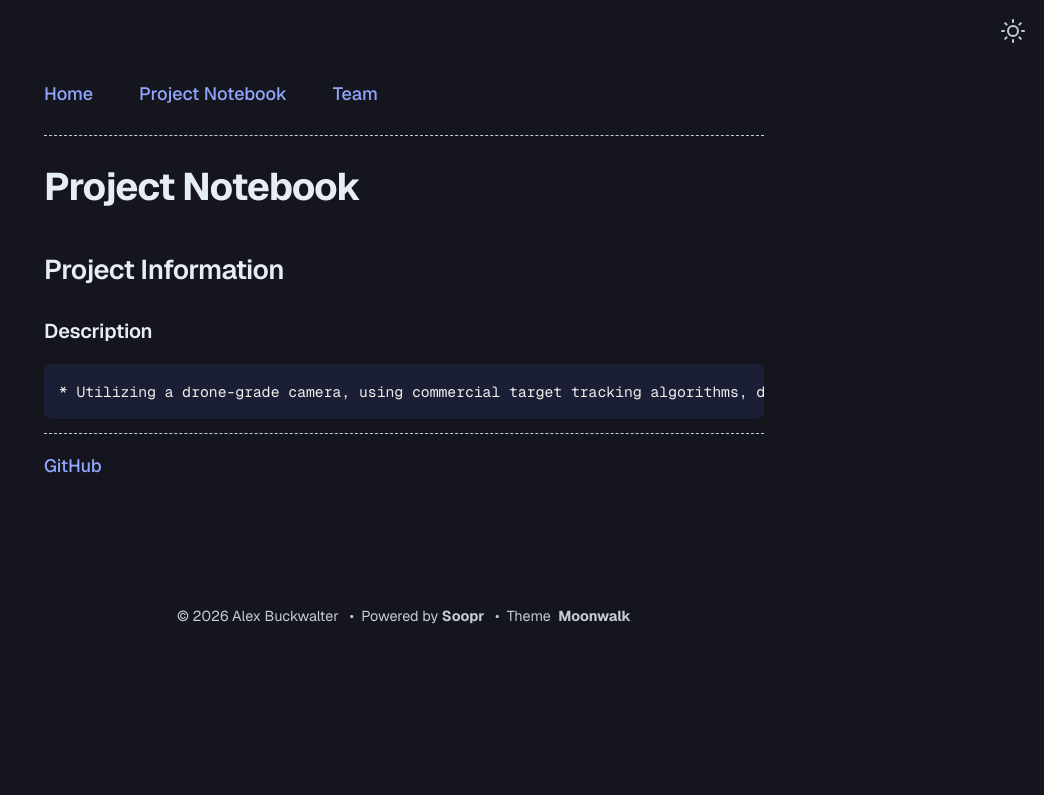
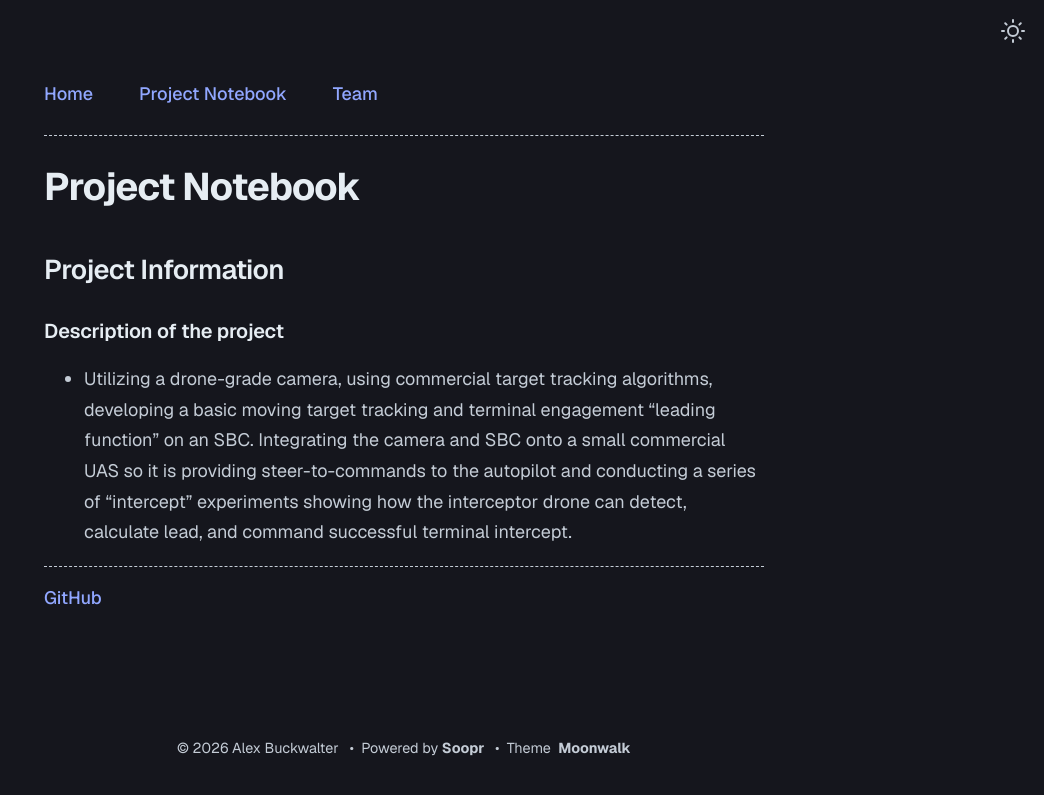
Before and after one commit to a-buck-1/a-buck-1.github.io-Senior-Design, a Jekyll site: the page built from notebook.md, in a window 1280 px wide. Shown: the top 795 px of the page, without its empty margins (236-1280 px from the left). Built offline with Jekyll 4.4.1, drawn with Linux system fonts in a browser that asks for light colours.

Commit message:
Update notebook.md

```diff
--- a/notebook.md
+++ b/notebook.md
@@ -6,5 +6,6 @@ permalink: /notebook/
 
 ## Project Information
 
-### Description
-    * Utilizing a drone-grade camera, using commercial target tracking algorithms, developing a basic moving target tracking and terminal engagement "leading function" on an SBC. Integrating the camera and SBC onto a small commercial UAS so it is providing steer-to-commands to the autopilot and conducting a series of "intercept" experiments showing how the interceptor drone can detect, calculate lead, and command successful terminal intercept.
+### Description of the project
+
+* Utilizing a drone-grade camera, using commercial target tracking algorithms, developing a basic moving target tracking and terminal engagement "leading function" on an SBC. Integrating the camera and SBC onto a small commercial UAS so it is providing steer-to-commands to the autopilot and conducting a series of "intercept" experiments showing how the interceptor drone can detect, calculate lead, and command successful terminal intercept.
```
